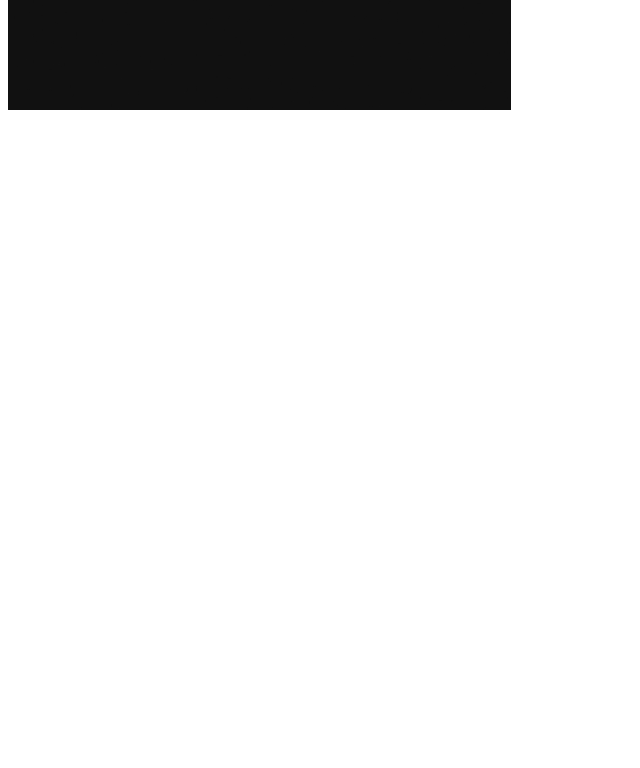
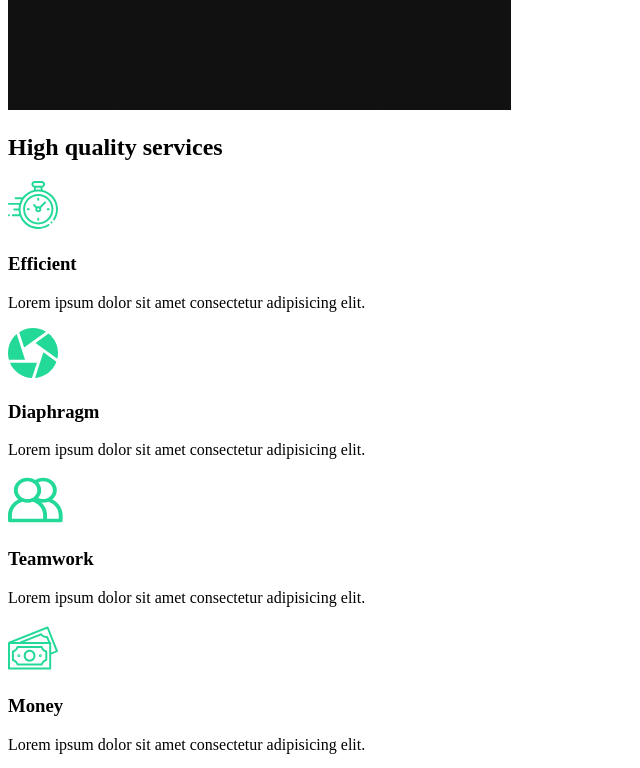
Before and after one commit to Sevendaye/react-course-capture, a React (Create React App) app: page / in a window 1280 px wide. Shown: the part 860-1628 px from the top of the page, without its empty margins (0-640 px from the left). Before the commit the page ends 982 px from the top, so only its background shows below. Built offline with nearby package versions, Linux system fonts and the light colour scheme.

Commit message:
3. Services Section

```diff
--- a/src/Pages/AboutUs.js
+++ b/src/Pages/AboutUs.js
@@ -1,9 +1,13 @@
 import React from 'react';
 //Page components
 import AboutSection from '../components/AboutSection';
+import ServicesSection from '../components/ServicesSection';
 
 const AboutUs = () => (
-  <AboutSection />
+  <>
+    <AboutSection />
+    <ServicesSection />
+  </>
 );
 
 export default AboutUs;
--- /dev/null
+++ b/src/components/ServicesSection/index.js
@@ -0,0 +1,53 @@
+import React from 'react';
+
+//Import icons
+import clock from '../../img/clock.svg';
+import diaphragm from '../../img/diaphragm.svg';
+import money from '../../img/money.svg';
+import teamwork from '../../img/teamwork.svg';
+import home2 from '../../img/home2.png';
+
+const ServicesSection = () => {
+  return (
+    <div className="services">
+      <div className="description">
+        <h2>High <span>quality</span> services</h2>
+        <div className="cards">
+          <div className="card">
+            <div className="icon">
+              <img src={clock} alt="Clock" />
+              <h3>Efficient</h3>
+            </div>
+            <p>Lorem ipsum dolor sit amet consectetur adipisicing elit.</p>
+          </div>
+          <div className="card">
+            <div className="icon">
+              <img src={diaphragm} alt="Diaphragm" />
+              <h3>Diaphragm</h3>
+            </div>
+            <p>Lorem ipsum dolor sit amet consectetur adipisicing elit.</p>
+          </div>
+          <div className="card">
+            <div className="icon">
+              <img src={teamwork} alt="Teamwork" />
+              <h3>Teamwork</h3>
+            </div>
+            <p>Lorem ipsum dolor sit amet consectetur adipisicing elit.</p>
+          </div>
+          <div className="card">
+            <div className="icon">
+              <img src={money} alt="Money" />
+              <h3>Money</h3>
+            </div>
+            <p>Lorem ipsum dolor sit amet consectetur adipisicing elit.</p>
+          </div>
+        </div>
+      </div>
+      <div className="image">
+        <img src={home2} alt="Camera" />
+      </div>
+    </div>
+  );
+}
+
+export default ServicesSection;
```
